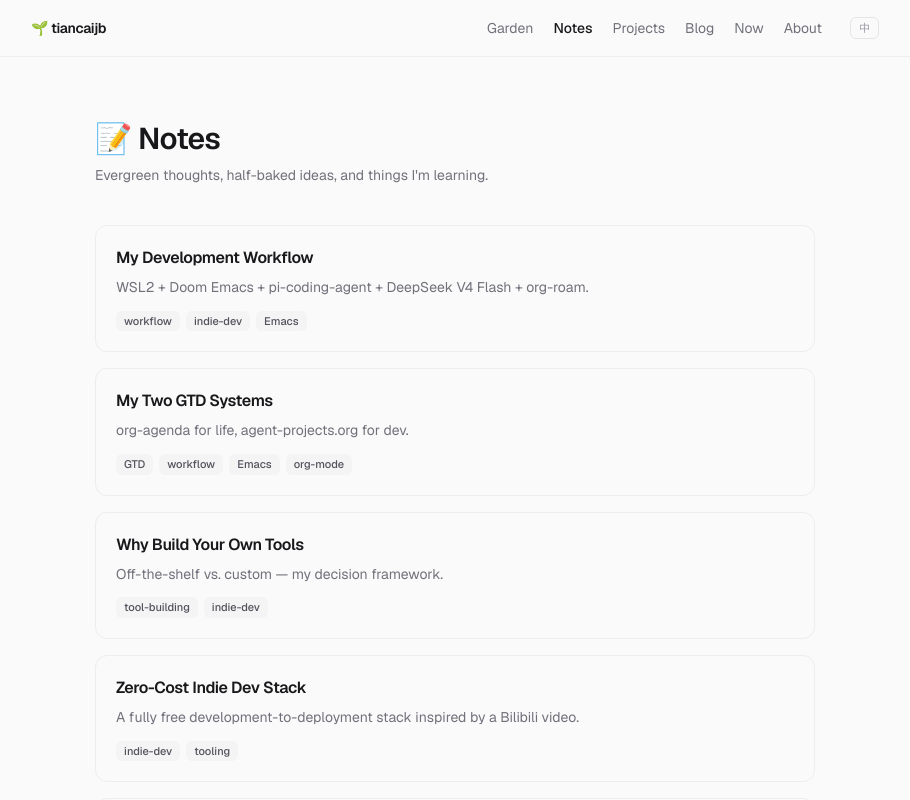
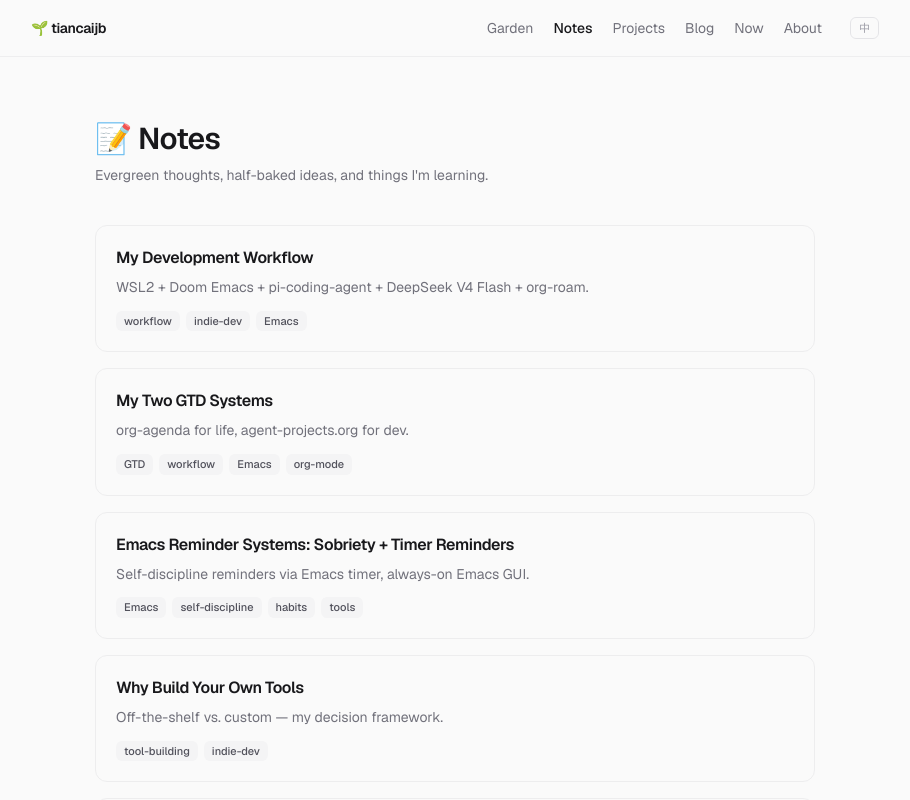
Before and after one commit to tiancaijb/tiancaijb-site, a Next.js app: page /en/notes in a window 1280 px wide. Shown: the top 800 px of the page, without its empty margins (185-1095 px from the left). Built offline with nearby package versions, Linux system fonts and the light colour scheme.

Commit message:
fix emacs-reminder note: GUI not terminal

```diff
--- a/src/content/en/notes.ts
+++ b/src/content/en/notes.ts
@@ -51,6 +51,7 @@ Indie dev isn't the easy path — but it's **my path**.
 On costs: [[indie-dev-zero-cost]]
 On building tools: [[why-build-tools]]
 On GTD systems: [[my-gtd-system]]
+On Emacs reminders: [[emacs-reminder-systems]]
 `,
   },
   {
@@ -93,6 +94,59 @@ Key rule: **write TODO first, then act**.
 - AI only touches agent-projects, never my personal agenda
 
 See my full workflow: [[my-workflow]]
+On Emacs reminders: [[emacs-reminder-systems]]
+`,
+  },
+  {
+    slug: "emacs-reminder-systems",
+    title: "Emacs Reminder Systems: Sobriety + Timer Reminders",
+    date: "2026-07-04",
+    excerpt: "Self-discipline reminders via Emacs timer, always-on Emacs GUI.",
+    tags: ["Emacs", "self-discipline", "habits", "tools"],
+    content: `
+## Emacs for habit reminders
+
+I keep Emacs GUI (Doom Emacs) running all day. So having Emacs manage reminders is the most natural choice — when it's time, it just pops up.
+
+Two systems:
+
+### ① sobriety-reminder (daily check-in)
+
+Built with Emacs \`run-with-timer\`:
+
+- Scheduled reminder fires \`message\` + \`ding\` at the set time
+- Emacs GUI is always on, so reminders never miss
+- Logs data to org files for tracking
+
+Later ported to an Obsidian plugin: [[sobriety-as-habit]]
+
+### ② Generic timer-reminder (stand-up, etc.)
+
+Same Emacs timer mechanism, broader use:
+
+- **Stand-up reminder** — every 30 minutes, time to move
+- **Meditation reminder** — scheduled practice
+- **Water reminder** — drink up
+- **Any custom interval** — configured in Emacs Lisp, easy to tweak
+
+### Technical implementation
+
+Core code is minimal:
+
+\`\`\`elisp
+;; Daily sobriety check-in at 9 AM
+(run-at-time "09:00" (* 60 60 24) 'my/sobriety-reminder)
+
+;; Stand-up reminder every 30 min
+(run-with-timer (* 30 60) (* 30 60) 'my/stand-up-reminder)
+\`\`\`
+
+Two principles:
+
+1. **Remind, don't enforce** — \`ding\` at the right time, the choice is yours. But that sound keeps nudging you.
+2. **Emacs GUI always on** — consistent with my [[my-workflow|WSL + Doom Emacs workflow]], as long as Emacs is running, reminders work.
+
+On habit system design philosophy: [[sobriety-as-habit]]
 `,
   },
   {
@@ -174,6 +228,7 @@ This is the fundamental premise. Any system that relies on willpower is doomed
 I used to run a sobriety reminder system in Emacs. Problem: Emacs is only open when coding. Obsidian is open all day. That alone made the port worthwhile.
 
 On why I build my own tools: [[why-build-tools]]
+My Emacs reminder systems: [[emacs-reminder-systems]]
 For my full workflow: [[my-workflow]]
 `,
   },
--- a/src/content/ja/notes.ts
+++ b/src/content/ja/notes.ts
@@ -51,6 +51,7 @@ export const notes: Note[] = [
 コストについて：[[indie-dev-zero-cost]]
 ツール哲学について：[[why-build-tools]]
 GTD システムについて：[[my-gtd-system]]
+Emacs リマインダーについて：[[emacs-reminder-systems]]
 `,
   },
   {
@@ -93,6 +94,59 @@
 - AI は agent-projects だけを操作し、個人の agenda には触れない
 
 フルワークフロー：[[my-workflow]]
+Emacs リマインダー：[[emacs-reminder-systems]]
+`,
+  },
+  {
+    slug: "emacs-reminder-systems",
+    title: "Emacs リマインダーシステム：禁欲 + 定期通知",
+    date: "2026-07-04",
+    excerpt: "Emacs timer ベースの自律リマインダー、Emacs GUI 常駐。",
+    tags: ["Emacs", "自律", "習慣", "ツール"],
+    content: `
+## Emacs で習慣を管理
+
+Emacs GUI（Doom Emacs）を一日中起動している。だから Emacs にリマインダーを任せるのが最も自然な選択だ——時間になればポップアップする。
+
+二つのシステム：
+
+### ① sobriety-reminder（禁欲チェックイン）
+
+Emacs の \`run-with-timer\` で実装：
+
+- 毎日指定時間に \`message\` + \`ding\`
+- Emacs GUI は常時稼働、リマインダーを逃さない
+- データは org ファイルに記録
+
+後に Obsidian プラグインに移植：[[sobriety-as-habit]]
+
+### ② 汎用 timer-reminder（立ち上がり通知など）
+
+同じ Emacs timer 機構、より広い用途：
+
+- **立ち上がり通知** — 30分ごとに「動け」
+- **站桩リマインダー** — 決まった時間に立禅
+- **水分補給通知** — 水を飲め
+- **任意のカスタム間隔** — Emacs Lisp で設定、変更も一瞬
+
+### 技術的な実装
+
+コアコードは最小限：
+
+\`\`\`elisp
+;; 毎日 9 時に禁欲チェックイン
+(run-at-time "09:00" (* 60 60 24) 'my/sobriety-reminder)
+
+;; 30分ごとに立ち上がり通知
+(run-with-timer (* 30 60) (* 30 60) 'my/stand-up-reminder)
+\`\`\`
+
+二つの原則：
+
+1. **強制ではなく通知** — \`ding\` が鳴るだけ。行動するかはあなた次第。でもその音がずっと気になる。
+2. **Emacs GUI 常駐** — [[my-workflow|WSL + Doom Emacs ワークフロー]] と一貫性あり。Emacs が動いている限り、リマインダーは届く。
+
+習慣システムの設計哲学：[[sobriety-as-habit]]
 `,
   },
   {
@@ -174,6 +228,7 @@ Notion で書くのと Vim で書くのでは、考え方がまったく異な
 以前は Emacs で禁欲リマインダーシステムを動かしていた。問題：Emacs はコーディング中しか開いていない。Obsidian は一日中開いている。それだけで移植する価値があった。
 
 ツール哲学：[[why-build-tools]]
+Emacs リマインダー：[[emacs-reminder-systems]]
 ワークフロー全般：[[my-workflow]]
 `,
   },
--- a/src/content/zh/notes.ts
+++ b/src/content/zh/notes.ts
@@ -93,6 +93,59 @@ export const notes: Note[] = [
 - AI 只操作 agent-projects，不动我的个人 agenda
 
 见我的工作流全貌：[[my-workflow]]
+关于 Emacs 提醒系统：[[emacs-reminder-systems]]
+`,
+  },
+  {
+    slug: "emacs-reminder-systems",
+    title: "Emacs 提醒系统：戒色 + 定时提醒",
+    date: "2026-07-04",
+    excerpt: "基于 Emacs timer 的自律提醒体系，Emacs GUI 常驻后台。",
+    tags: ["Emacs", "自律", "习惯", "工具"],
+    content: `
+## 用 Emacs 管习惯
+
+我每天开着 Emacs GUI（Doom Emacs），Emacs 常驻后台。所以让 Emacs 管提醒，是最自然的选择——到点它就弹出来。
+
+两套系统：
+
+### ① sobriety-reminder（戒色打卡提醒）
+
+Emacs \`run-with-timer\` 实现的定时打卡提醒：
+
+- 每天指定时间弹出 \`message\` 通知 + \`ding\` 响铃
+- Emacs GUI 一直在，提醒永远不会错过
+- 数据记录到 org 文件，方便追踪
+
+后来移植到了 Obsidian 插件，见 [[sobriety-as-habit]]。
+
+### ② 通用 timer-reminder（站立提醒等）
+
+也是 Emacs timer 机制，用途更广：
+
+- **久坐提醒**——每 30 分钟提示站起来活动
+- **站桩提醒**——到点提醒去站桩
+- **喝水提醒**——定时通知喝水
+- **任意自定义间隔**——用 Emacs Lisp 配置，改起来极快
+
+### 技术实现
+
+核心代码很简单：
+
+\`\`\`elisp
+;; 戒色每日打卡提醒
+(run-at-time "09:00" (* 60 60 24) 'my/sobriety-reminder)
+
+;; 站立提醒（每 30 分钟）
+(run-with-timer (* 30 60) (* 30 60) 'my/stand-up-reminder)
+\`\`\`
+
+两条原则：
+
+1. **提醒即可，不强制**——到了时间弹一下，做不做随你。但那个 \`ding\` 的声音会一直提醒你。
+2. **Emacs GUI 常驻**——和 [[my-workflow|WSL + Doom Emacs 工作流]] 一致，Emacs 开着，提醒就在。
+
+关于我的习惯系统设计哲学：[[sobriety-as-habit]]
 `,
   },
   {
@@ -173,6 +226,7 @@ export const notes: Note[] = [
 
 之前用 Emacs 跑了一套戒色提醒系统，但 Emacs 只在写代码时开着。Obsidian 全天开着，提醒更及时——这就是移植的原因。
 
+关于我的 Emacs 提醒系统：[[emacs-reminder-systems]]
 我为什么更倾向自己造工具？见 [[why-build-tools]]。
 `,
   },
```
